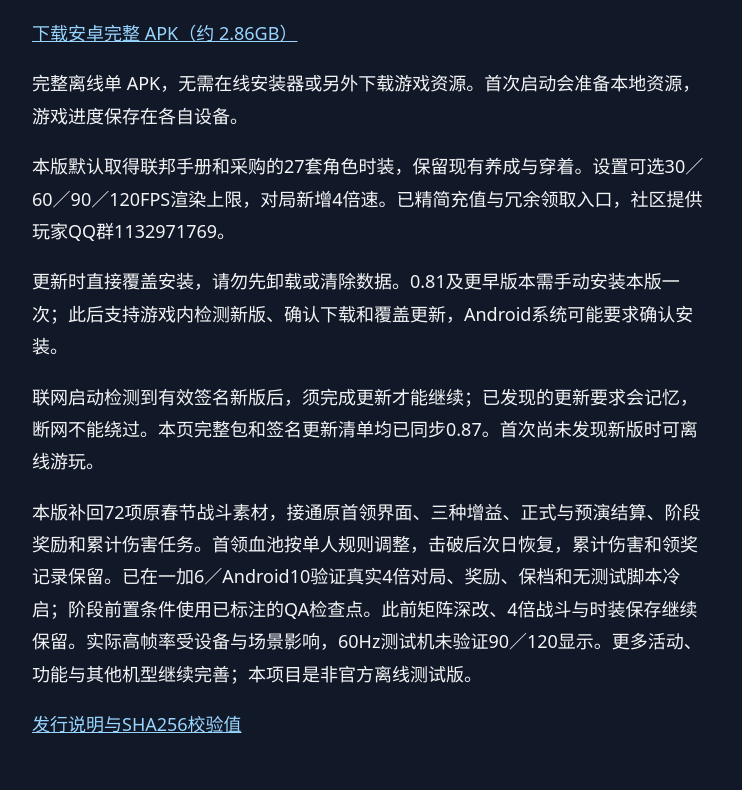
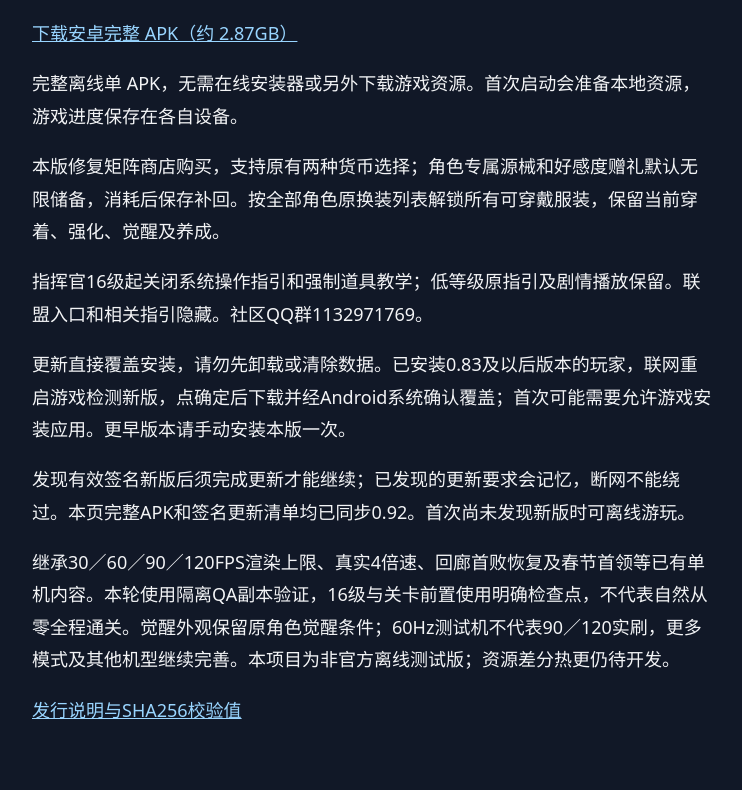
Before and after one commit to Jiaobenmiao/yx-offline, a plain HTML site: page index.html in a window 1280 px wide. Shown: the part 216-1006 px from the top of the page, without its empty margins (268-1010 px from the left). Drawn offline with Linux system fonts and the light colour scheme.

Commit message:
发布 v0.92 矩阵购买、无限物资与角色服装更新说明

```diff
--- a/index.html
+++ b/index.html
@@ -1 +1 @@
-<!doctype html><html lang="zh-CN"><meta charset="utf-8"><meta name="viewport" content="width=device-width, initial-scale=1"><title>源序空间离线版</title><style>body{background:#111827;color:#f3f4f6;font:18px/1.8 system-ui,sans-serif}main{max-width:680px;margin:12vh auto;padding:24px}a{color:#99d5ff}</style><main><h1>源序空间离线版 v0.87</h1><p><a href="https://cnb.cool/jiaobenmiao-yx/yx-offline/-/releases/download/v0.87/yuanxu-offline-v0.87.apk">下载安卓完整 APK（约 2.86GB）</a></p><p>完整离线单 APK，无需在线安装器或另外下载游戏资源。首次启动会准备本地资源，游戏进度保存在各自设备。</p><p>本版默认取得联邦手册和采购的27套角色时装，保留现有养成与穿着。设置可选30／60／90／120FPS渲染上限，对局新增4倍速。已精简充值与冗余领取入口，社区提供玩家QQ群1132971769。</p><p>更新时直接覆盖安装，请勿先卸载或清除数据。0.81及更早版本需手动安装本版一次；此后支持游戏内检测新版、确认下载和覆盖更新，Android系统可能要求确认安装。</p><p>联网启动检测到有效签名新版后，须完成更新才能继续；已发现的更新要求会记忆，断网不能绕过。本页完整包和签名更新清单均已同步0.87。首次尚未发现新版时可离线游玩。</p><p>本版补回72项原春节战斗素材，接通原首领界面、三种增益、正式与预演结算、阶段奖励和累计伤害任务。首领血池按单人规则调整，击破后次日恢复，累计伤害和领奖记录保留。已在一加6／Android10验证真实4倍对局、奖励、保档和无测试脚本冷启；阶段前置条件使用已标注的QA检查点。此前矩阵深改、4倍战斗与时装保存继续保留。实际高帧率受设备与场景影响，60Hz测试机未验证90／120显示。更多活动、功能与其他机型继续完善；本项目是非官方离线测试版。</p><p><a href="https://cnb.cool/jiaobenmiao-yx/yx-offline/-/releases/tag/v0.87">发行说明与SHA256校验值</a></p></main></html>
+<!doctype html><html lang="zh-CN"><meta charset="utf-8"><meta name="viewport" content="width=device-width, initial-scale=1"><title>源序空间离线版</title><style>body{background:#111827;color:#f3f4f6;font:18px/1.8 system-ui,sans-serif}main{max-width:680px;margin:12vh auto;padding:24px}a{color:#99d5ff}</style><main><h1>源序空间离线版 v0.92</h1><p><a href="https://cnb.cool/jiaobenmiao-yx/yx-offline/-/releases/download/v0.92/yuanxu-offline-v0.92.apk">下载安卓完整 APK（约 2.87GB）</a></p><p>完整离线单 APK，无需在线安装器或另外下载游戏资源。首次启动会准备本地资源，游戏进度保存在各自设备。</p><p>本版修复矩阵商店购买，支持原有两种货币选择；角色专属源械和好感度赠礼默认无限储备，消耗后保存补回。按全部角色原换装列表解锁所有可穿戴服装，保留当前穿着、强化、觉醒及养成。</p><p>指挥官16级起关闭系统操作指引和强制道具教学；低等级原指引及剧情播放保留。联盟入口和相关指引隐藏。社区QQ群1132971769。</p><p>更新直接覆盖安装，请勿先卸载或清除数据。已安装0.83及以后版本的玩家，联网重启游戏检测新版，点确定后下载并经Android系统确认覆盖；首次可能需要允许游戏安装应用。更早版本请手动安装本版一次。</p><p>发现有效签名新版后须完成更新才能继续；已发现的更新要求会记忆，断网不能绕过。本页完整APK和签名更新清单均已同步0.92。首次尚未发现新版时可离线游玩。</p><p>继承30／60／90／120FPS渲染上限、真实4倍速、回廊首败恢复及春节首领等已有单机内容。本轮使用隔离QA副本验证，16级与关卡前置使用明确检查点，不代表自然从零全程通关。觉醒外观保留原角色觉醒条件；60Hz测试机不代表90／120实刷，更多模式及其他机型继续完善。本项目为非官方离线测试版；资源差分热更仍待开发。</p><p><a href="https://cnb.cool/jiaobenmiao-yx/yx-offline/-/releases/tag/v0.92">发行说明与SHA256校验值</a></p></main></html>
```
